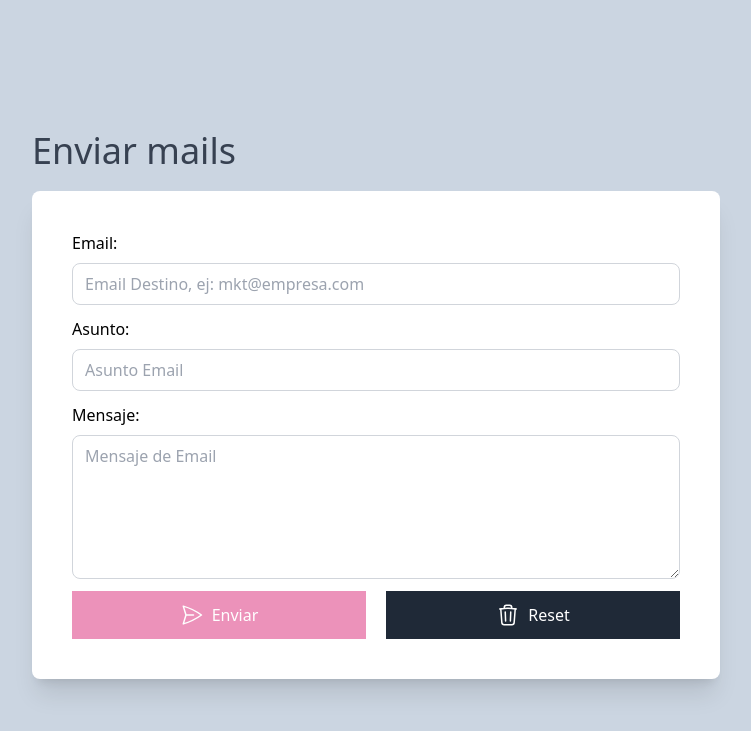
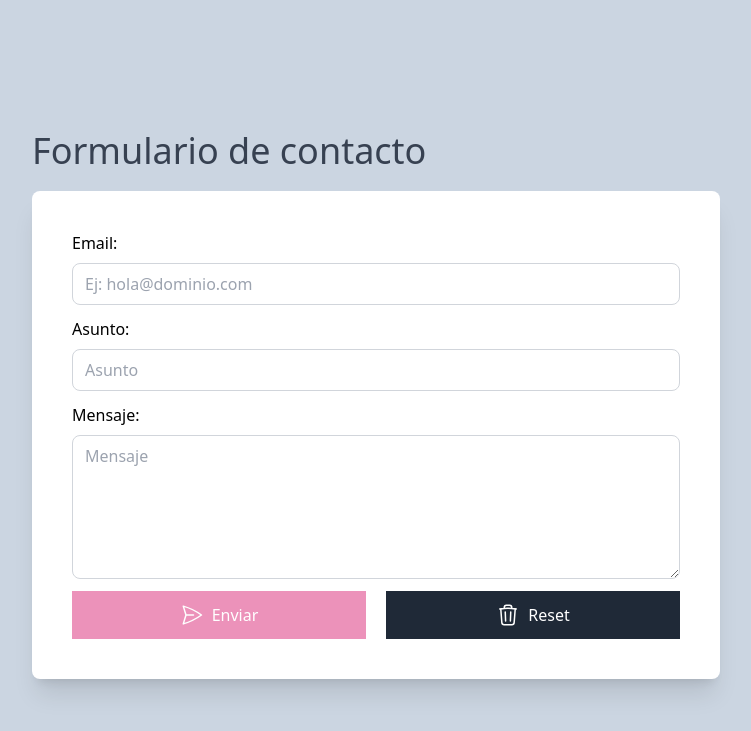
Before and after one commit to e-perez-k/Formulario_envio_emails, a plain HTML site: page index.html in a window 1280 px wide. Shown: the part 37-768 px from the top of the page, without its empty margins (264-1015 px from the left). Drawn offline with Linux system fonts and the light colour scheme.

Commit message:
Added screenshot

```diff
--- a/index.html
+++ b/index.html
@@ -10,22 +10,22 @@
 </head>
 <body class="min-h-screen bg-slate-300">
     <div class="max-w-3xl mx-auto p-10">
-        <h1 class="text-4xl text-gray-700 pt-32">Enviar mails</h1>
+        <h1 class="text-4xl text-gray-700 pt-32">Formulario de contacto</h1>
         <div class="bg-white rounded-lg shadow-xl p-10 mt-5">
             <form id="formulario" class="space-y-3">
                 <div class="flex flex-col space-y-2">
                     <label for="email" class="font-regular font-medium">Email:</label>
-                    <input id="email" type="email" name="email" placeholder="Email Destino, ej: mkt@empresa.com" class="border border-gray-300 px-3 py-2 rounded-lg"  />
+                    <input id="email" type="email" name="email" placeholder="Ej: hola@dominio.com" class="border border-gray-300 px-3 py-2 rounded-lg"  />
                 </div>
 
                 <div class="flex flex-col space-y-2">
                     <label for="asunto" class="font-regular font-medium">Asunto:</label>
-                    <input id="asunto" type="text" name="asunto" placeholder="Asunto Email" class="border border-gray-300 px-3 py-2 rounded-lg" />
+                    <input id="asunto" type="text" name="asunto" placeholder="Asunto" class="border border-gray-300 px-3 py-2 rounded-lg" />
                 </div>
 
                 <div class="flex flex-col space-y-2">
                     <label for="mensaje" class="font-regular font-medium">Mensaje:</label>
-                    <textarea id="mensaje" type="text" name="mensaje" placeholder="Mensaje de Email" class="border border-gray-300 px-3 py-2 rounded-lg h-36"></textarea>
+                    <textarea id="mensaje" type="text" name="mensaje" placeholder="Mensaje" class="border border-gray-300 px-3 py-2 rounded-lg h-36"></textarea>
                 </div>
 
                 <div id="botones" class="flex gap-5">
```
Also changed, not shown: Captura de pantalla (23).png (added).
